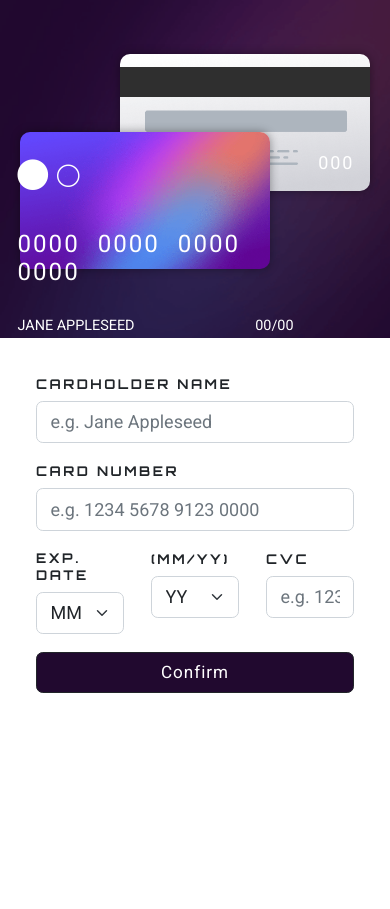
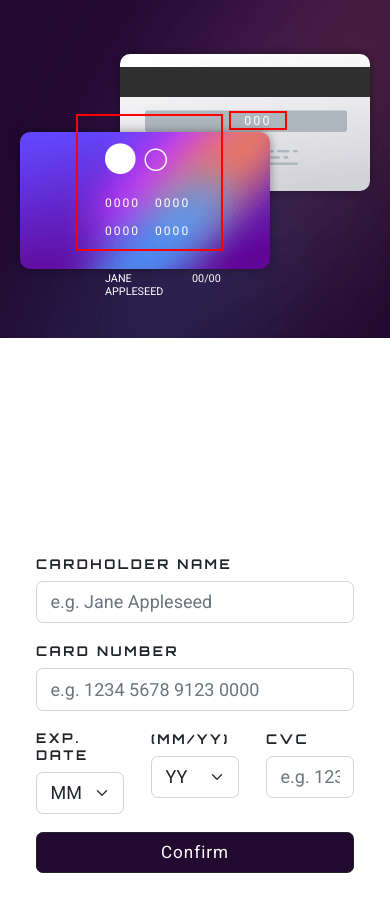
Before and after one commit to jaojogadez/landing-page-echo-lights, a plain HTML site: page payment-page/index.html in a window 390 px wide. Shown: the top 909 px of the page. Before the commit the page ends 844 px from the top, so only its background shows below. Drawn offline with nearby package versions, Linux system fonts and the light colour scheme.

Commit message:
Update style.css

```diff
--- a/payment-page/style.css
+++ b/payment-page/style.css
@@ -48,8 +48,15 @@ html, body{
 }
 
 .container-sm img{
+    max-width: 100%;
+    height: auto;
     box-shadow: 0px 0px 10px rgba(0, 0, 0, 0.39);
     border-radius: 10px;
+}
+
+#front-card, #back-card{
+    position: relative;
+    width: 100%;
 }
 
 #front-card{
@@ -64,21 +71,21 @@ html, body{
 }
 /* Cards Configuration End */
 
+#frontcard-content,
+#backcard-content{
+    border: 2px solid red;
+}
+
 #frontcard-content{
     top: 0;
-    max-width: 447px;
-    min-width: 100px;
-    max-height: 245px;
-    min-height: 80px;
+    width: auto;
+    height: 100%;
 }
 
 #backcard-content{
-    top: 68px;
+    top: 95px;
     right: 45px;
-    max-width: 447px;
-    min-width: 100px;
-    max-height: 245px;
-    min-height: 80px;
+    width: auto;
 }
 
 #cvc{
@@ -232,9 +239,48 @@ input[type="number"]::-webkit-inner-spin-button{
 }
 
 
+
+@media (max-width: 768px){
+    form{
+        margin-top: 10rem;
+    }
+    #frontcard-content{
+        right: 5rem;
+    }
+
+    #backcard-content{
+        top: 6rem;
+        right: 5rem;
+    }
+}
+
 @media (max-width: 548px){
     .container-sm img{
         max-width: 250px;
         min-width: 100px;
     }
+    /* #frontcard-content,
+    #backcard-content{
+        font-size: .7em;
+    } */
+
+    .circles{
+        margin-bottom: .4rem;
+    }
+    .infos-card{
+        font-size: .6em;
+    }
+    #frontcard-content{
+        top: -1rem;
+        left: 5.5rem;
+        right: 5rem;
+    }
+    #placeholder-card{
+        font-size: 0.5em;
+    }
+    #backcard-content{
+        top: 3.158rem;
+        right: 7rem;
+        font-size: .7em;
+    }
 }
```
